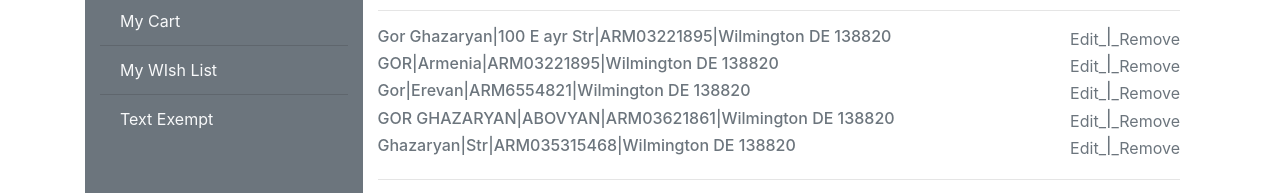
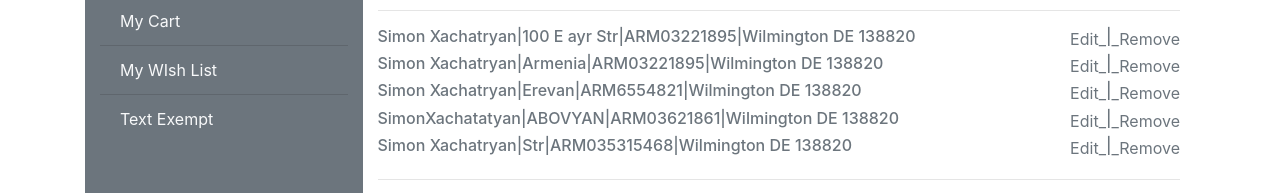
Before and after one commit to Simon-Xachatryan/shop, a plain HTML site: page as.html in a window 1280 px wide. Shown: the part 556-749 px from the top of the page. Drawn offline with nearby package versions, Linux system fonts and the light colour scheme.

Commit message:
Add files via upload

```diff
--- a/as.html
+++ b/as.html
@@ -242,7 +242,7 @@
   <hr>
   <div class="row">
     <div class="col-9">
-      <h6 class="text-secondary">Gor Ghazaryan|100 E ayr Str|ARM03221895|Wilmington DE 138820</h6>
+      <h6 class="text-secondary">Simon Xachatryan|100 E ayr Str|ARM03221895|Wilmington DE 138820</h6>
     </div>
     <div class="col-3 d-flex justify-content-end">
       <a href="" class="text-decoration-none text-secondary">Edit_</a>
@@ -252,7 +252,7 @@
   </div>
    <div class="row">
     <div class="col-9">
-      <h6 class="text-secondary">GOR|Armenia|ARM03221895|Wilmington DE 138820</h6>
+      <h6 class="text-secondary">Simon Xachatryan|Armenia|ARM03221895|Wilmington DE 138820</h6>
     </div>
     <div class="col-3 d-flex justify-content-end">
       <a href="" class="text-decoration-none text-secondary">Edit_</a>
@@ -262,7 +262,7 @@
   </div>
    <div class="row">
     <div class="col-9">
-      <h6 class="text-secondary">Gor|Erevan|ARM6554821|Wilmington DE 138820</h6>
+      <h6 class="text-secondary">Simon Xachatryan|Erevan|ARM6554821|Wilmington DE 138820</h6>
     </div>
     <div class="col-3 d-flex justify-content-end">
       <a href="" class="text-decoration-none text-secondary">Edit_</a>
@@ -272,7 +272,7 @@
   </div>
    <div class="row">
     <div class="col-9">
-      <h6 class="text-secondary">GOR GHAZARYAN|ABOVYAN|ARM03621861|Wilmington DE 138820</h6>
+      <h6 class="text-secondary">SimonXachatatyan|ABOVYAN|ARM03621861|Wilmington DE 138820</h6>
     </div>
     <div class="col-3 d-flex justify-content-end">
       <a href="" class="text-decoration-none text-secondary">Edit_</a>
@@ -282,7 +282,7 @@
   </div>
    <div class="row">
     <div class="col-9">
-      <h6 class="text-secondary">Ghazaryan|Str|ARM035315468|Wilmington DE 138820</h6>
+      <h6 class="text-secondary">Simon Xachatryan|Str|ARM035315468|Wilmington DE 138820</h6>
     </div>
     <div class="col-3 d-flex justify-content-end">
       <a href="" class="text-decoration-none text-secondary">Edit_</a>
```
Also changed, not shown: mo.html (+2 -2 lines).
